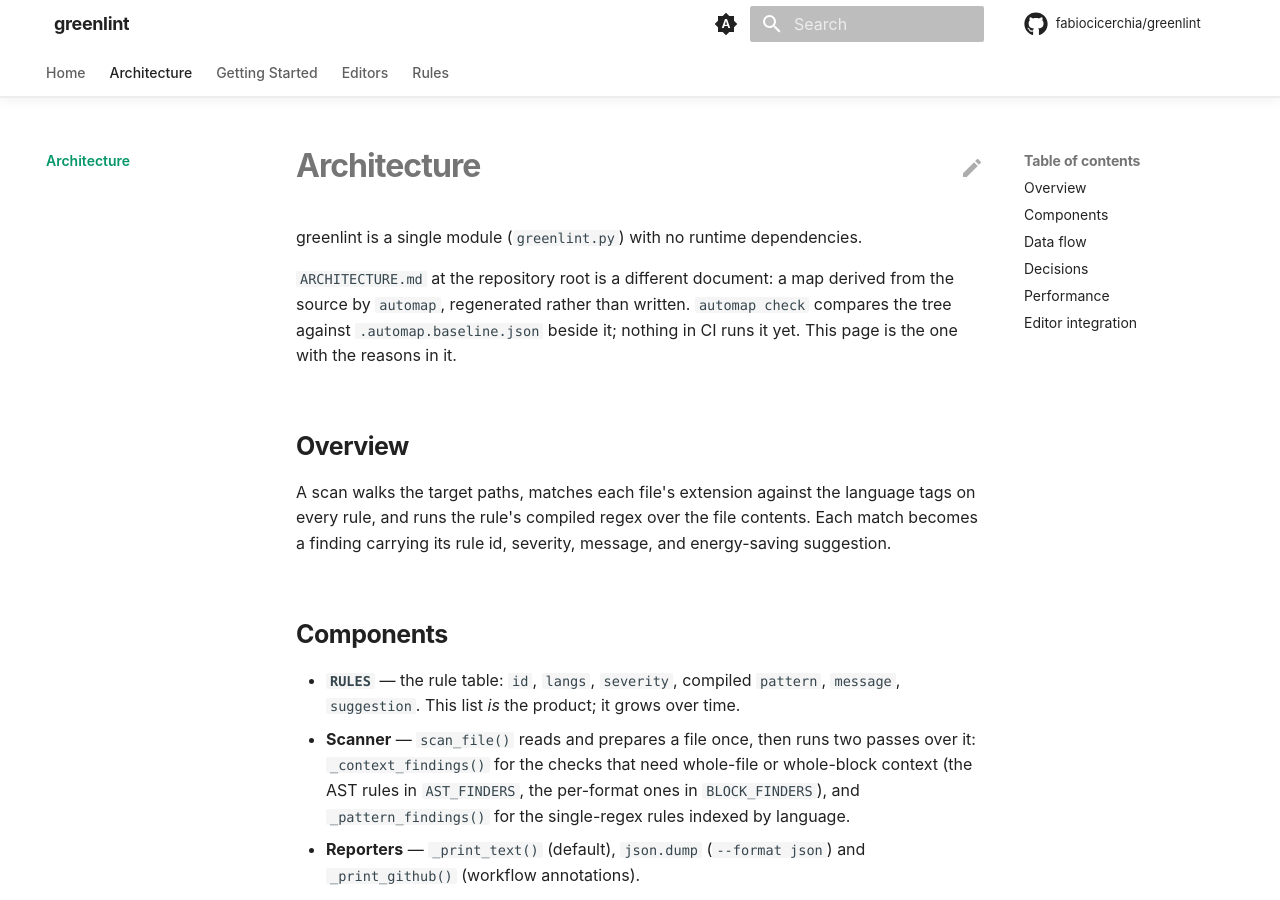
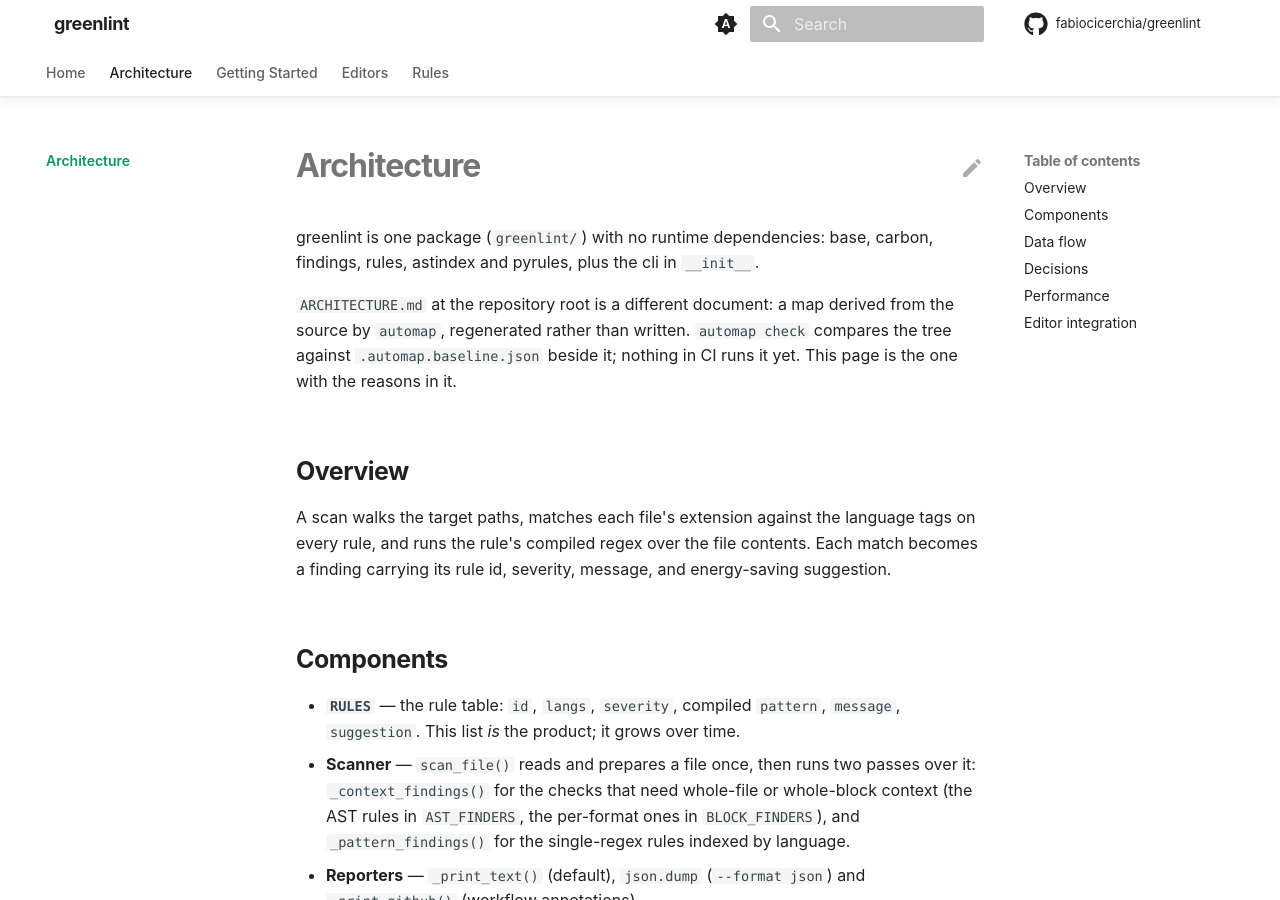
Before and after one commit to fabiocicerchia/greenlint, an MkDocs documentation site: the page built from docs/architecture.md, in a window 1280 px wide and 900 px high. Built offline with MkDocs 1.6.1 and Material for MkDocs 9.7.7, drawn with Linux system fonts in a browser that asks for light colours; comment, search, counter and statistics services are not loaded.

Commit message:
docs: stop calling it a single file
The layout sentence in the architecture notes and CLAUDE.md described a
single module. It is a package now, so they name the modules instead.

```diff
--- a/docs/architecture.md
+++ b/docs/architecture.md
@@ -1,6 +1,7 @@
 # Architecture
 
-greenlint is a single module (`greenlint.py`) with no runtime dependencies.
+greenlint is one package (`greenlint/`) with no runtime dependencies: base,
+carbon, findings, rules, astindex and pyrules, plus the cli in `__init__`.
 
 `ARCHITECTURE.md` at the repository root is a different document: a map derived
 from the source by `automap`, regenerated rather than written. `automap check`
```
Also changed, not shown: CLAUDE.md (+1 -1 lines).
